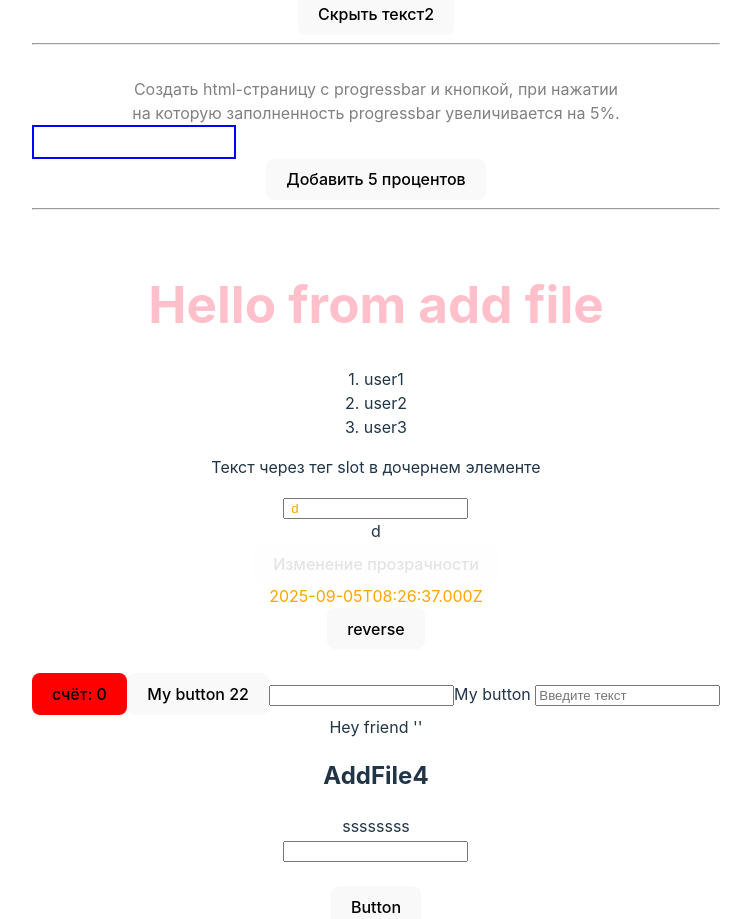
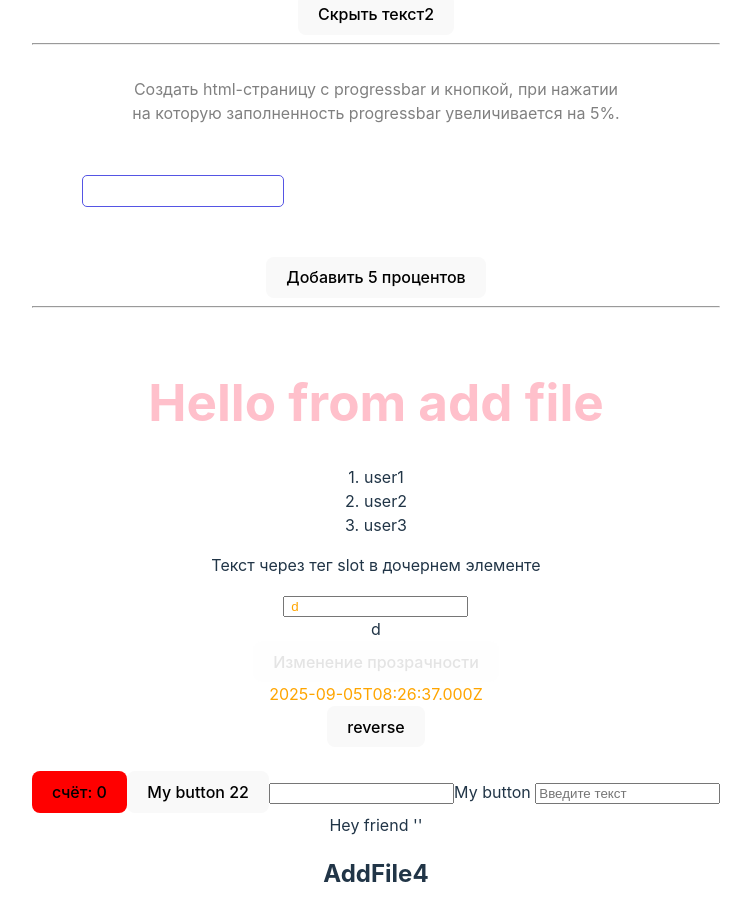
Before and after one commit to belkud/work_with_Vue, a Vue app: page / in a window 1280 px wide. Shown: the part 800-1719 px from the top of the page, without its empty margins (264-1015 px from the left). Built offline with nearby package versions, Linux system fonts and the light colour scheme.

Commit message:
make task with progress bar2

```diff
--- a/src/components/MoveProgressBar.vue
+++ b/src/components/MoveProgressBar.vue
@@ -27,14 +27,21 @@ const fillProgressBar = ref(0)
 #outer {
     width: 200px;
     height: 30px;
-    border: 2px solid blue;
+    border: 1px solid rgb(85, 85, 228);
+    border-radius: 5px;
     overflow: hidden;
+    margin: 50px;
+}
+
+#outer:hover {
+border: 1px solid rgb(217, 217, 245);
 }
 
 #inner {
     background: green;
     width: 0px;
     height: 30px;
+    transition: .3s;
 }
 
 </style>
```
